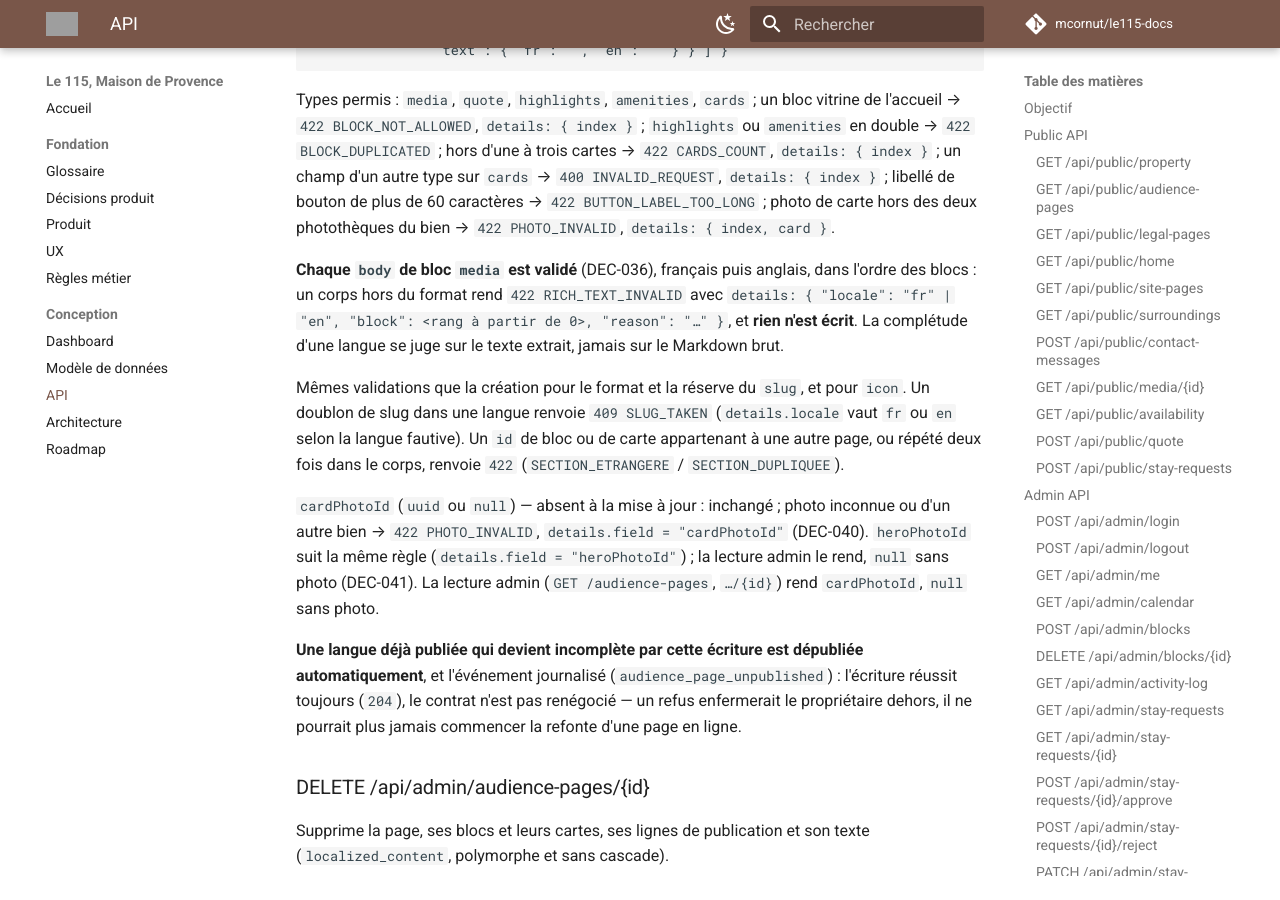
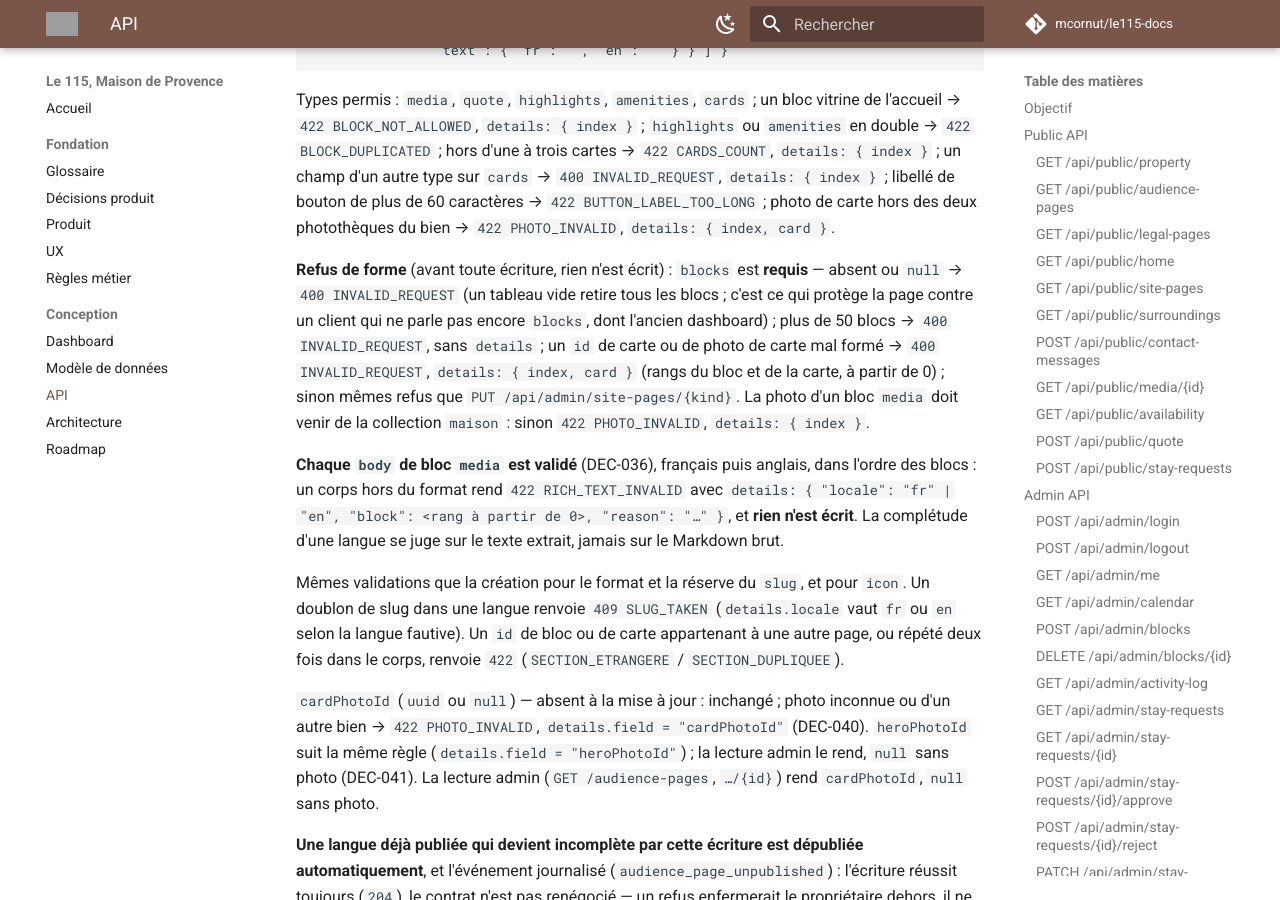
Before and after one commit to mcornut/le115-docs, an MkDocs documentation site: the page built from docs/06-API.md, in a window 1280 px wide and 900 px high, scrolled down 22157 px. Built offline with MkDocs 1.6.1 and Material for MkDocs 9.7.7, drawn with Linux system fonts in a browser that asks for light colours; comment, search, counter and statistics services are not loaded; some of the changed text lies outside the part shown; grey boxes are pictures that could not be loaded.

Commit message:
docs(DEC-041): dire les refus réels du PUT des pages d’audience ; le backend ne part pas seul
Co-Authored-By: Claude Opus 5.5 <noreply@anthropic.com>

```diff
--- a/docs/06-API.md
+++ b/docs/06-API.md
@@ -967,6 +967,14 @@ champ d'un autre type sur `cards` → `400 INVALID_REQUEST`, `details: { index }
 bouton de plus de 60 caractères → `422 BUTTON_LABEL_TOO_LONG` ; photo de carte hors des deux
 photothèques du bien → `422 PHOTO_INVALID`, `details: { index, card }`.
 
+**Refus de forme** (avant toute écriture, rien n'est écrit) : `blocks` est **requis** — absent ou
+`null` → `400 INVALID_REQUEST` (un tableau vide retire tous les blocs ; c'est ce qui protège la page
+contre un client qui ne parle pas encore `blocks`, dont l'ancien dashboard) ; plus de 50 blocs →
+`400 INVALID_REQUEST`, sans `details` ; un `id` de carte ou de photo de carte mal formé →
+`400 INVALID_REQUEST`, `details: { index, card }` (rangs du bloc et de la carte, à partir de 0) ; sinon
+mêmes refus que `PUT /api/admin/site-pages/{kind}`. La photo d'un bloc `media` doit venir de la
+collection `maison` : sinon `422 PHOTO_INVALID`, `details: { index }`.
+
 **Chaque `body` de bloc `media` est validé** (DEC-036), français puis anglais, dans l'ordre des
 blocs : un corps hors du format rend `422 RICH_TEXT_INVALID` avec
 `details: { "locale": "fr" | "en", "block": <rang à partir de 0>, "reason": "…" }`, et
@@ -1401,7 +1409,7 @@ Codes métier stables :
 
 | Code | HTTP | Sens |
 |---|---:|---|
-| `INVALID_REQUEST` | 400 | Corps/paramètres invalides (dates mal formées, email manquant/invalide…). **Trop large sur `POST /stay-requests`** : il ne distingue pas un email refusé d’un corps invalide ou trop gros — cf. la note sous cet endpoint ; sur `PUT /site-pages/{kind}` (DEC-038) : `hero` ou `blocks` absent ou `null`, type de bloc inconnu, `id` non UUID, clé étrangère au type du bloc — avec `details.index` (rang du bloc, à partir de 0) ou `details.field` (`heroPhotoId`) ; plus de 50 blocs, sans `details`; sur `PUT /audience-pages/{id}` (DEC-041) : une carte sur un bloc d'un autre type que `cards`, avec `details.index`; sur `/places` et `/surroundings` (DEC-039) : champ absent ou `null`, langue inconnue, `id` non UUID ; sur `GET /photos` et `POST /photos/reorder`, `collection` inconnue |
+| `INVALID_REQUEST` | 400 | Corps/paramètres invalides (dates mal formées, email manquant/invalide…). **Trop large sur `POST /stay-requests`** : il ne distingue pas un email refusé d’un corps invalide ou trop gros — cf. la note sous cet endpoint ; sur `PUT /site-pages/{kind}` (DEC-038) : `hero` ou `blocks` absent ou `null`, type de bloc inconnu, `id` non UUID, clé étrangère au type du bloc — avec `details.index` (rang du bloc, à partir de 0) ou `details.field` (`heroPhotoId`) ; plus de 50 blocs, sans `details`; sur `PUT /audience-pages/{id}` (DEC-041) : `blocks` absent ou `null`, plus de 50 blocs (sans `details`), une carte sur un bloc d'un autre type que `cards` (`details.index`), un `id` de carte ou de photo de carte mal formé (`details: { index, card }`); sur `/places` et `/surroundings` (DEC-039) : champ absent ou `null`, langue inconnue, `id` non UUID ; sur `GET /photos` et `POST /photos/reorder`, `collection` inconnue |
 | `UNAUTHORIZED` | 401 | Authentification requise ou identifiants/session invalides |
 | `CSRF_INVALID` | 403 | En-tête `X-CSRF-Token` absent ou ne correspondant pas au jeton de la session courante, sur une écriture admin |
 | `PROPERTY_NOT_FOUND` | 404 | Bien introuvable |
@@ -1429,7 +1437,7 @@ Codes métier stables :
 | `BUTTON_LABEL_TOO_LONG` | 422 | `PUT /site-pages/{kind}` (DEC-040) et `PUT /audience-pages/{id}` (DEC-041) : libellé de bouton de plus de 60 caractères ; `details` vaut `{ locale, index }`. Rien n'est écrit |
 | `HOME_ALWAYS_PUBLISHED` | 409 | `PUT`/`DELETE /site-pages/home/publication/{locale}` (DEC-040) : l'accueil est toujours en ligne |
 | `BLOCK_DUPLICATED` | 422 | `PUT /site-pages/{kind}` (DEC-038) et `PUT /audience-pages/{id}` (DEC-041) : un second bandeau d'atouts (`highlights`) ou une seconde liste des équipements (`amenities`) dans la page — depuis DEC-040, aussi un second bloc vitrine du même type ; `details.index` désigne le second bloc (rang à partir de 0). Couvre aussi l'index d'unicité de la base (`23505`), atteint quand une seule requête déplace un bandeau ou une liste d'un bloc à l'autre — par exemple un corps qui ajoute un nouveau `highlights` (ou `amenities`) sans `id` tout en retypant l'ancien dans la même requête — deux écritures simultanées ne le déclenchent pas, le verrou de la page les sérialise. Rien n'est écrit |
-| `PHOTO_INVALID` | 422 | `PUT /site-pages/{kind}` (DEC-038) : une photo choisie n'existe pas dans la galerie ; `details` vaut `{ index }` (rang du bloc) ou `{ field: "heroPhotoId" }`. Rien n'est écrit; sur `POST`/`PUT /audience-pages` (DEC-040, DEC-041), `details.field = "cardPhotoId"` ou `"heroPhotoId"`, et, pour la photo d'une carte, `details` vaut `{ index, card }` (rangs du bloc et de la carte); sur `POST`/`PUT /places` (DEC-039) : photo inconnue, d'un autre bien ou de la collection `maison` — et, depuis DEC-039, une page du site ne désigne qu'une photo `maison` |
+| `PHOTO_INVALID` | 422 | `PUT /site-pages/{kind}` (DEC-038) : une photo choisie n'existe pas dans la galerie ; `details` vaut `{ index }` (rang du bloc) ou `{ field: "heroPhotoId" }`. Rien n'est écrit; sur `POST`/`PUT /audience-pages` (DEC-040, DEC-041), `details.field = "cardPhotoId"` ou `"heroPhotoId"`, et, pour la photo d'une carte, `details` vaut `{ index, card }` (rangs du bloc et de la carte), et, pour la photo d'un bloc `media` hors de la collection `maison`, `details` vaut `{ index }`; sur `POST`/`PUT /places` (DEC-039) : photo inconnue, d'un autre bien ou de la collection `maison` — et, depuis DEC-039, une page du site ne désigne qu'une photo `maison` |
 | `HIGHLIGHTS_TOO_MANY` | 422 | `PUT /api/admin/highlights` : plus de six atouts (DEC-037) |
 | `ICON_INVALID` | 400 | `PUT /api/admin/highlights` : icône hors catalogue ou vide ; `details.index` désigne l'atout (DEC-037) |
 | `HIGHLIGHT_ETRANGER` | 422 | `PUT /api/admin/highlights` : un `id` du corps n'existe pas ou appartient à un autre bien ; `details.index` (DEC-037) |
```
Also changed, not shown: docs/00-Product-Decisions.md (+5 -2 lines).
